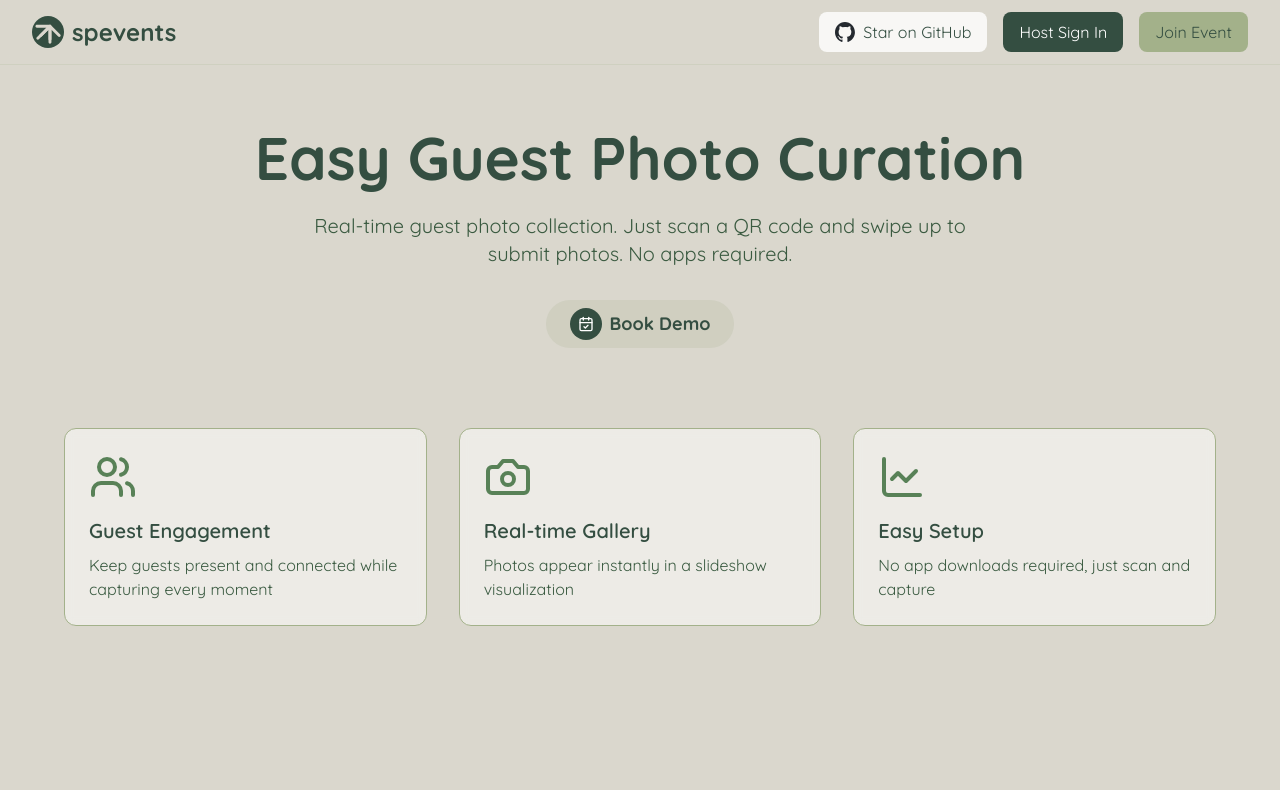
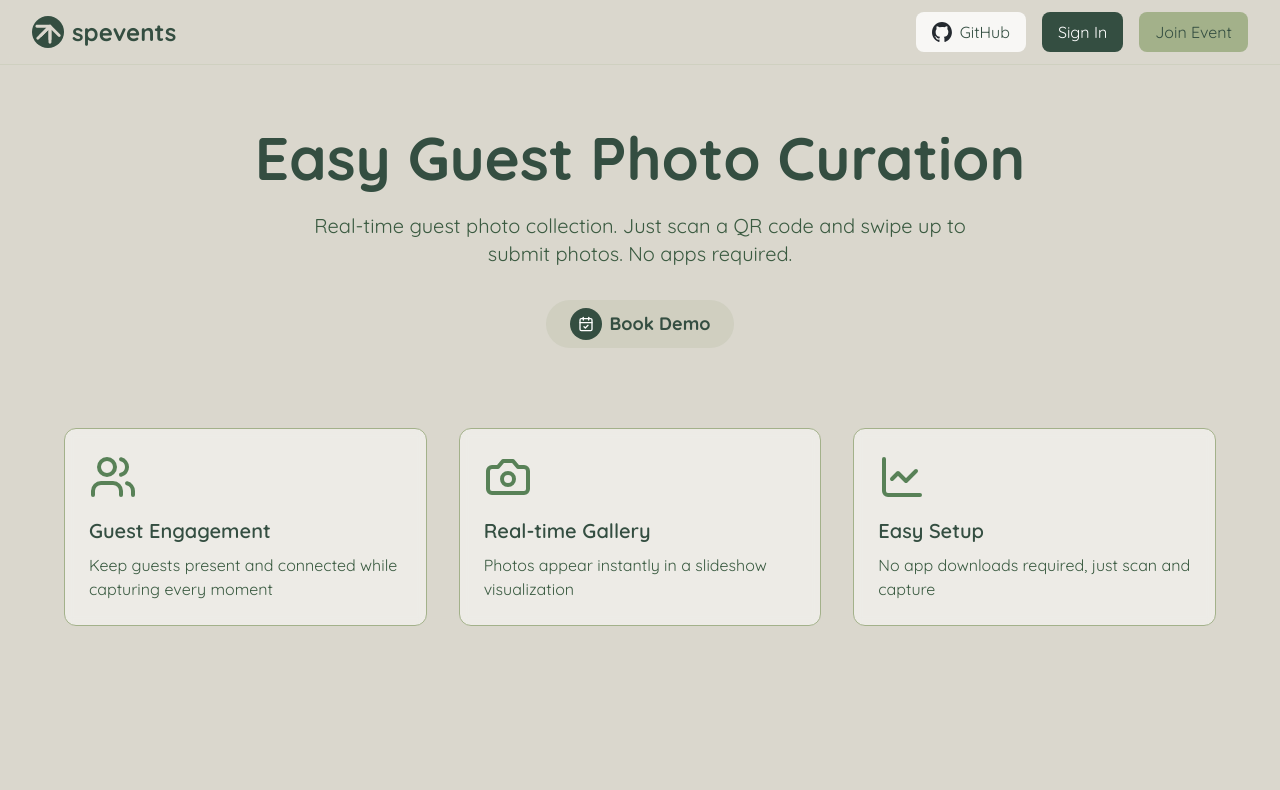
Before and after one commit to spevents/spevents-frontend, a React (Vite) app: page / in a window 1280 px wide. Shown: the top 790 px of the page. Built offline with nearby package versions, Linux system fonts and the light colour scheme; no server answers; a web font is replaced by a local one.

Commit message:
update auth and onboarding

```diff
--- a/src/pages/landing/LandingPage.tsx
+++ b/src/pages/landing/LandingPage.tsx
@@ -22,7 +22,9 @@ const getUrls = () => {
     // During development, use localhost paths
     return {
       host: `${currentOrigin}/host/gallery`,
-      guest: `${currentOrigin}/${import.meta.env.VITE_EVENT_ID || "demo"}/guest`,
+      guest: `${currentOrigin}/${
+        import.meta.env.VITE_EVENT_ID || "demo"
+      }/guest`,
     };
   }
 
@@ -59,14 +61,14 @@ export const LandingPage = () => {
                 className="flex items-center gap-2 px-4 py-2 bg-white/80 hover:bg-white text-brunswick-green rounded-lg transition-colors"
               >
                 <img src={githubLogo} alt="GitHub" className="w-5 h-5" />
-                <span>Star on GitHub</span>
+                <span>GitHub</span>
               </a>
 
               <a
                 href={urls.host}
                 className="px-4 py-2 bg-brunswick-green text-white rounded-lg hover:bg-hunter-green transition-colors"
               >
-                Host Sign In
+                Sign In
               </a>
               <a
                 href={urls.guest}
@@ -106,7 +108,7 @@ export const LandingPage = () => {
                   onClick={() => setIsMenuOpen(false)}
                 >
                   <img src={githubLogo} alt="GitHub" className="w-5 h-5" />
-                  <span>Star on GitHub</span>
+                  <span>Github</span>
                 </a>
 
                 <a
@@ -114,7 +116,7 @@ export const LandingPage = () => {
                   className="block p-3 bg-brunswick-green text-white rounded-lg hover:bg-hunter-green transition-colors text-center"
                   onClick={() => setIsMenuOpen(false)}
                 >
-                  Host Sign In
+                  Sign In
                 </a>
                 <a
                   href={urls.guest}
--- a/src/pages/landing/Navigation.tsx
+++ b/src/pages/landing/Navigation.tsx
@@ -70,13 +70,13 @@ export function Navigation() {
               className="flex items-center gap-2 px-4 py-2 bg-white/80 hover:bg-white text-brunswick-green rounded-lg transition-colors"
             >
               <img src={githubLogo} alt="GitHub" className="w-5 h-5" />
-              <span>Star on GitHub</span>
+              <span>Github</span>
             </a>
             <a
               href="https://app.spevents.live"
               className="px-4 py-2 bg-brunswick-green text-white rounded-lg hover:bg-hunter-green transition-colors"
             >
-              Host Sign In
+              Sign In
             </a>
             <a
               href="https://join.spevents.live"
@@ -116,14 +116,14 @@ export function Navigation() {
                 onClick={() => setIsMenuOpen(false)}
               >
                 <img src={githubLogo} alt="GitHub" className="w-5 h-5" />
-                <span>Star on GitHub</span>
+                <span>Github</span>
               </a>
               <a
                 href="https://app.spevents.live"
                 className="block p-3 bg-brunswick-green text-white rounded-lg hover:bg-hunter-green transition-colors text-center"
                 onClick={() => setIsMenuOpen(false)}
               >
-                Host Sign In
+                Sign In
               </a>
               <a
                 href="https://join.spevents.live"
```
